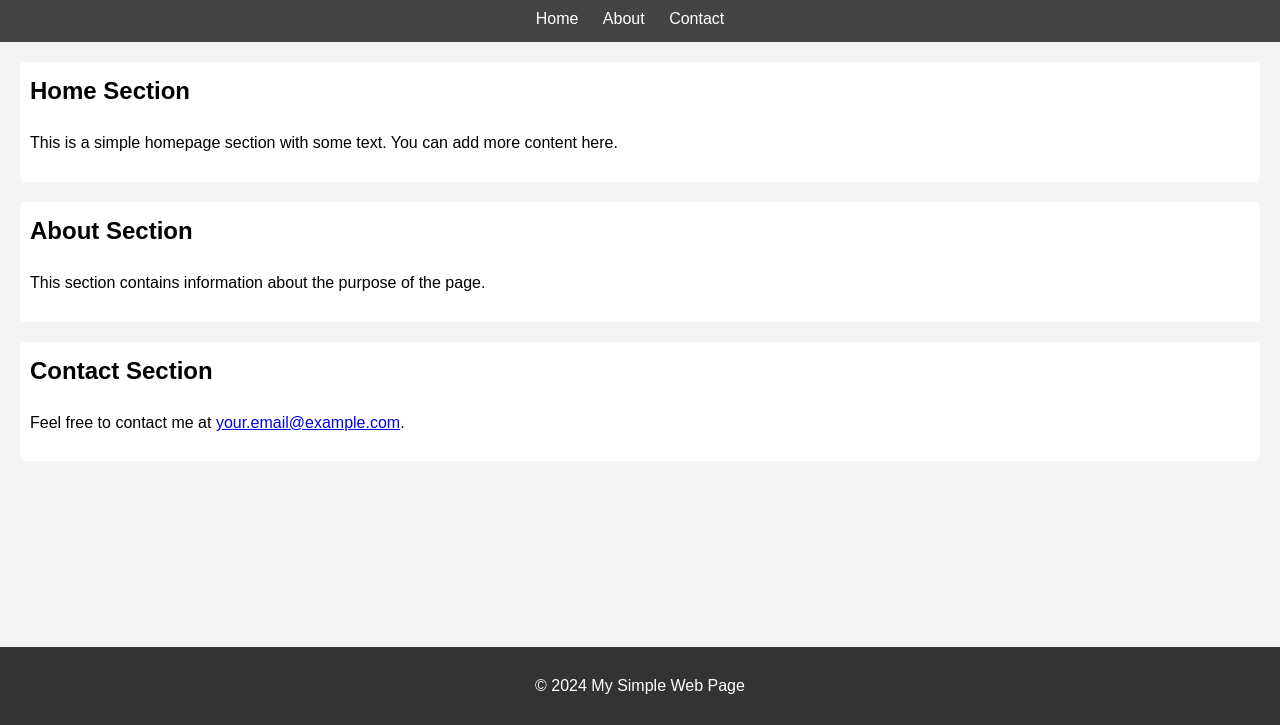
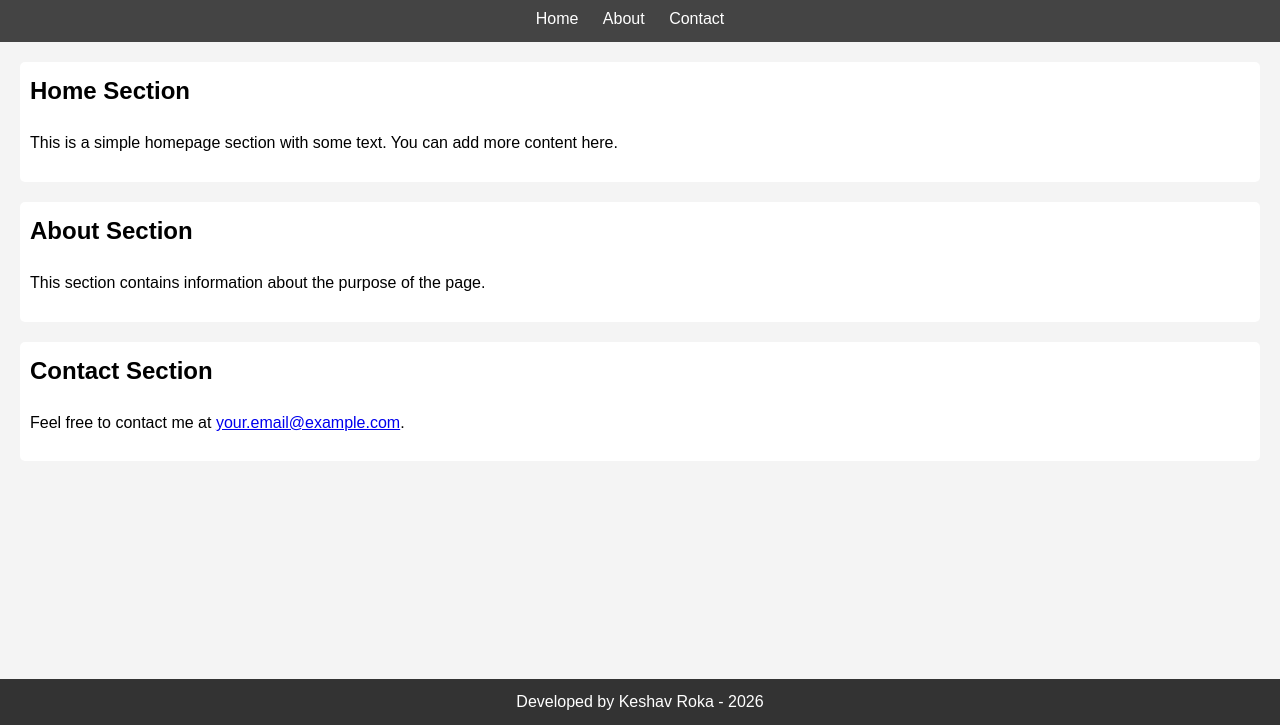
Before and after one commit to keshavroka55/my-website026, a plain HTML site: page index.html in a window 1280 px wide. Shown: the part 75-800 px from the top of the page. Drawn offline with Linux system fonts and the light colour scheme.

Commit message:
index: updated the footer

```diff
--- a/index.html
+++ b/index.html
@@ -1,5 +1,6 @@
 <!DOCTYPE html>
 <html lang="en">
+
 <head>
     <meta charset="UTF-8">
     <meta name="viewport" content="width=device-width, initial-scale=1.0">
@@ -7,6 +8,7 @@
     <!-- Link to the external CSS file -->
     <link rel="stylesheet" href="styles.css">
 </head>
+
 <body>
     <header>
         <h1>Welcome to My Simple Web Page</h1>
@@ -34,9 +36,9 @@
         <h2>Contact Section</h2>
         <p>Feel free to contact me at <a href="mailto:your.email@example.com">your.email@example.com</a>.</p>
     </section>
-
     <footer>
-        <p>&copy; 2024 My Simple Web Page</p>
+        Developed by Keshav Roka - 2026
     </footer>
 </body>
+
 </html>
```
